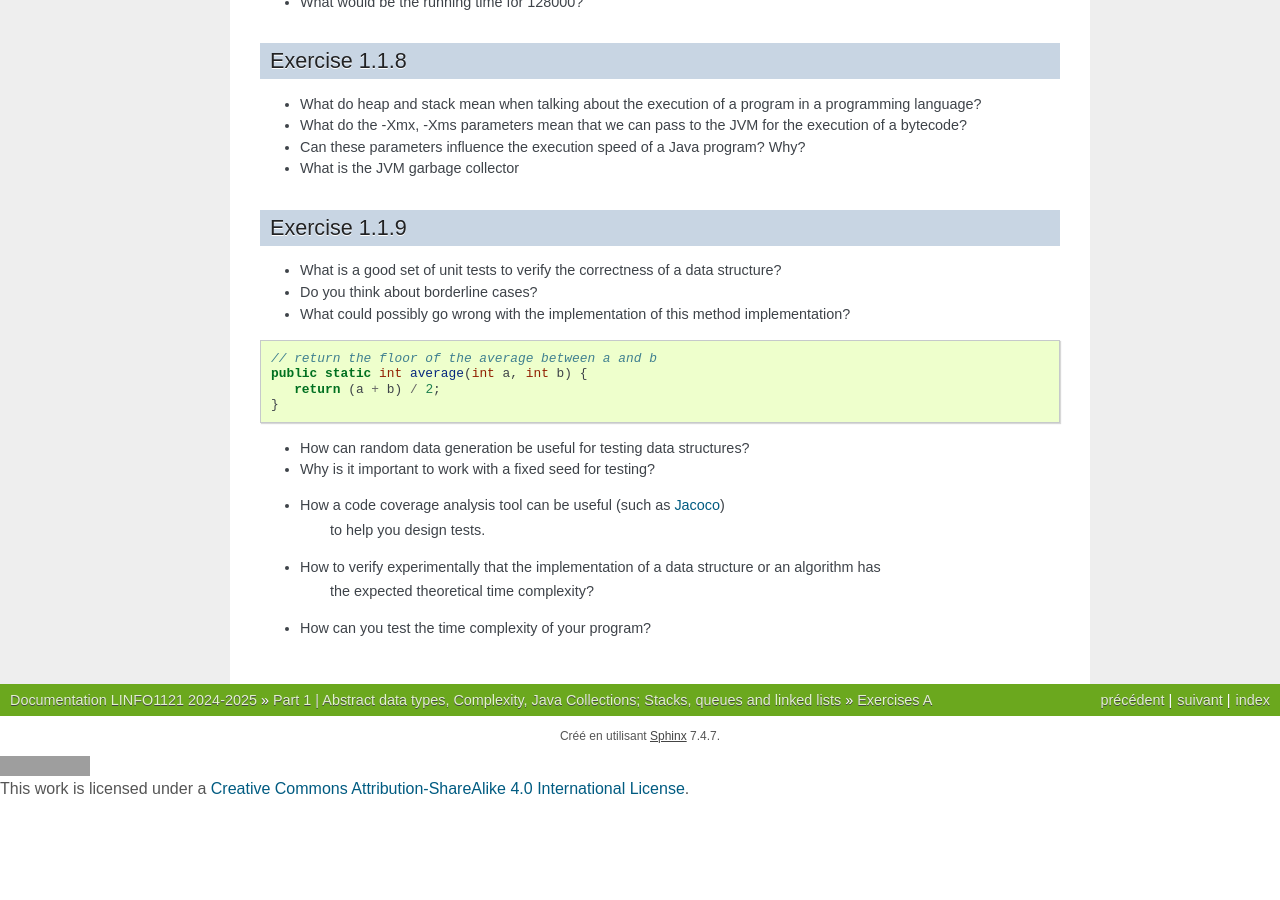
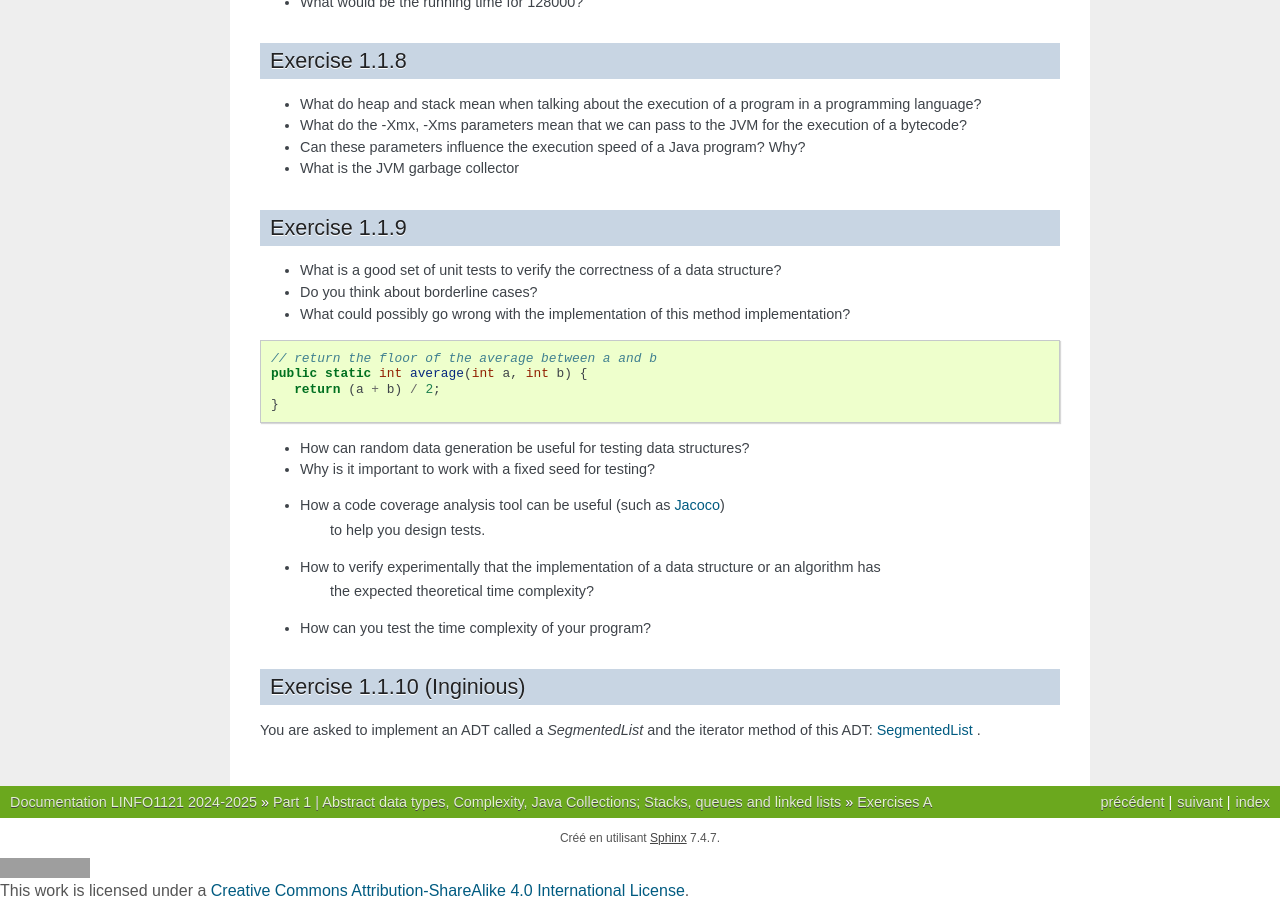
Before and after one commit to pschaus/LINFO1121, a Sphinx documentation site: the page built from source/part1/ex1.rst, in a window 1280 px wide and 900 px high, scrolled down 1804 px. Built offline with Sphinx 7.4.7, drawn with Linux system fonts in a browser that asks for light colours; before the commit the page ends 2602 px from its top, so only the background shows below that; some of the changed text lies outside the part shown; grey boxes are pictures that could not be loaded.

Commit message:
segmented list

```diff
--- a/source/part1/ex1.rst
+++ b/source/part1/ex1.rst
@@ -308,3 +308,7 @@ Exercise 1.1.9
 .. answer::
 
     testing time is not always easy (possible using doubling ratio test), couting operations might be a good alternative
+
+Exercise 1.1.10 (Inginious)
+""""""""""""""""""""""""""""""
+You are asked to implement an ADT called a `SegmentedList` and the iterator method of this ADT: `SegmentedList <https://inginious.info.ucl.ac.be/course/LINFO1121/fundamentals_SegmentedList>`_ .
```
